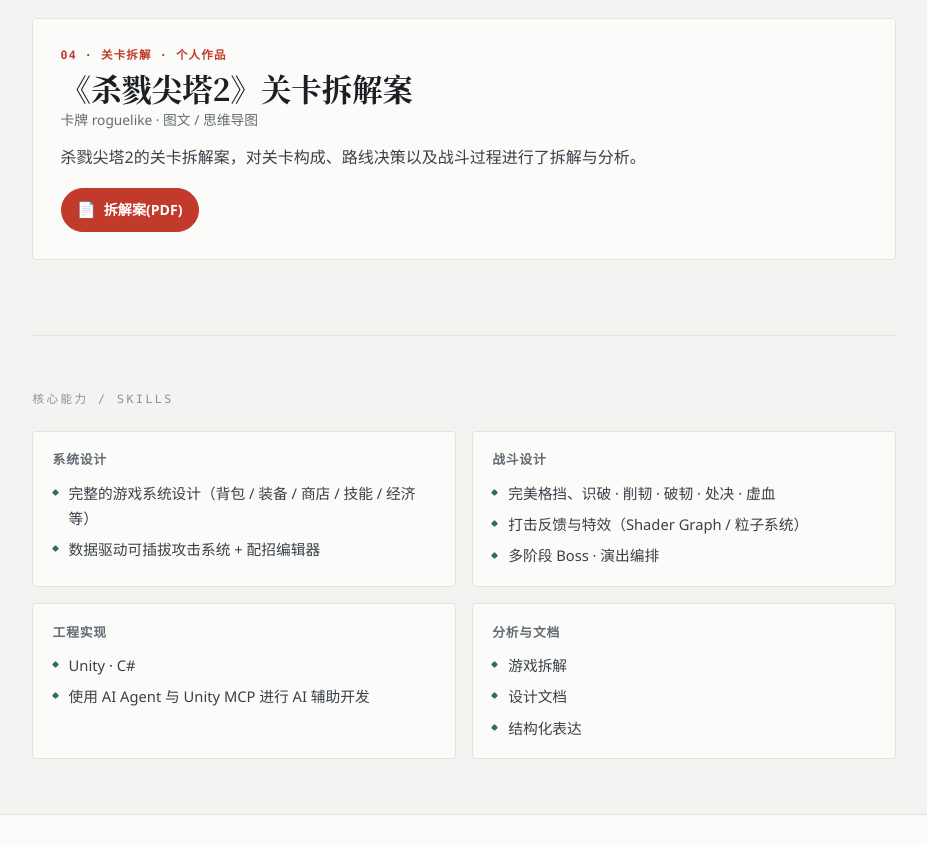
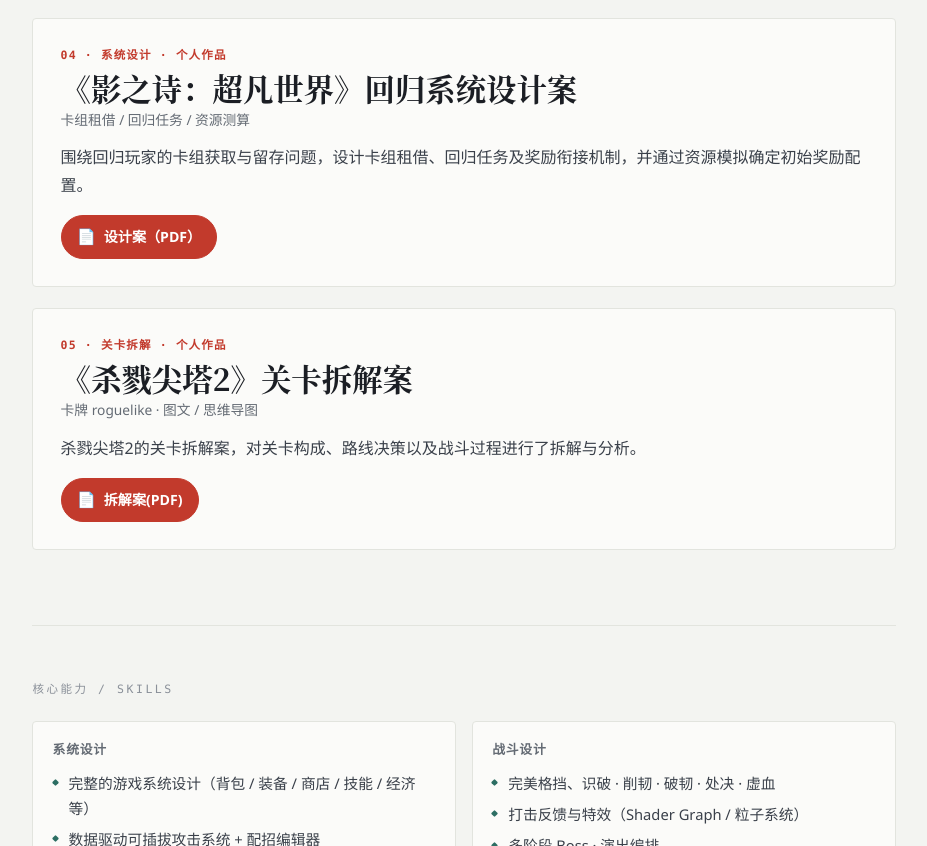
Before and after one commit to Qimiaowan666/Qimiaowan666.github.io, a plain HTML site: page index.html in a window 1280 px wide. Shown: the part 1218-2064 px from the top of the page, without its empty margins (176-1103 px from the left). Drawn offline with Linux system fonts and the light colour scheme.

Commit message:
作品集：添加影之诗回归系统设计案

```diff
--- a/index.html
+++ b/index.html
@@ -145,7 +145,19 @@ footer a{color:var(--soft);text-decoration:none}footer a:hover{color:var(--dange
 
   <div class="work">
     <div class="work-body">
-      <div class="num">04 · 关卡拆解 · 个人作品</div>
+      <div class="num">04 · 系统设计 · 个人作品</div>
+      <h3>《影之诗：超凡世界》回归系统设计案</h3>
+      <p class="role">卡组租借 / 回归任务 / 资源测算</p>
+      <p>围绕回归玩家的卡组获取与留存问题，设计卡组租借、回归任务及奖励衔接机制，并通过资源模拟确定初始奖励配置。</p>
+      <div class="links">
+        <a class="btn primary" href="./《影之诗：超凡世界》回归系统设计案.pdf" target="_blank" rel="noopener"><span class="i">📄</span> 设计案（PDF）</a>
+      </div>
+    </div>
+  </div>
+
+  <div class="work">
+    <div class="work-body">
+      <div class="num">05 · 关卡拆解 · 个人作品</div>
       <h3>《杀戮尖塔2》关卡拆解案</h3>
       <p class="role">卡牌 roguelike · 图文 / 思维导图</p>
       <p>杀戮尖塔2的关卡拆解案，对关卡构成、路线决策以及战斗过程进行了拆解与分析。</p>
```
Also changed, not shown: 1 other file.
